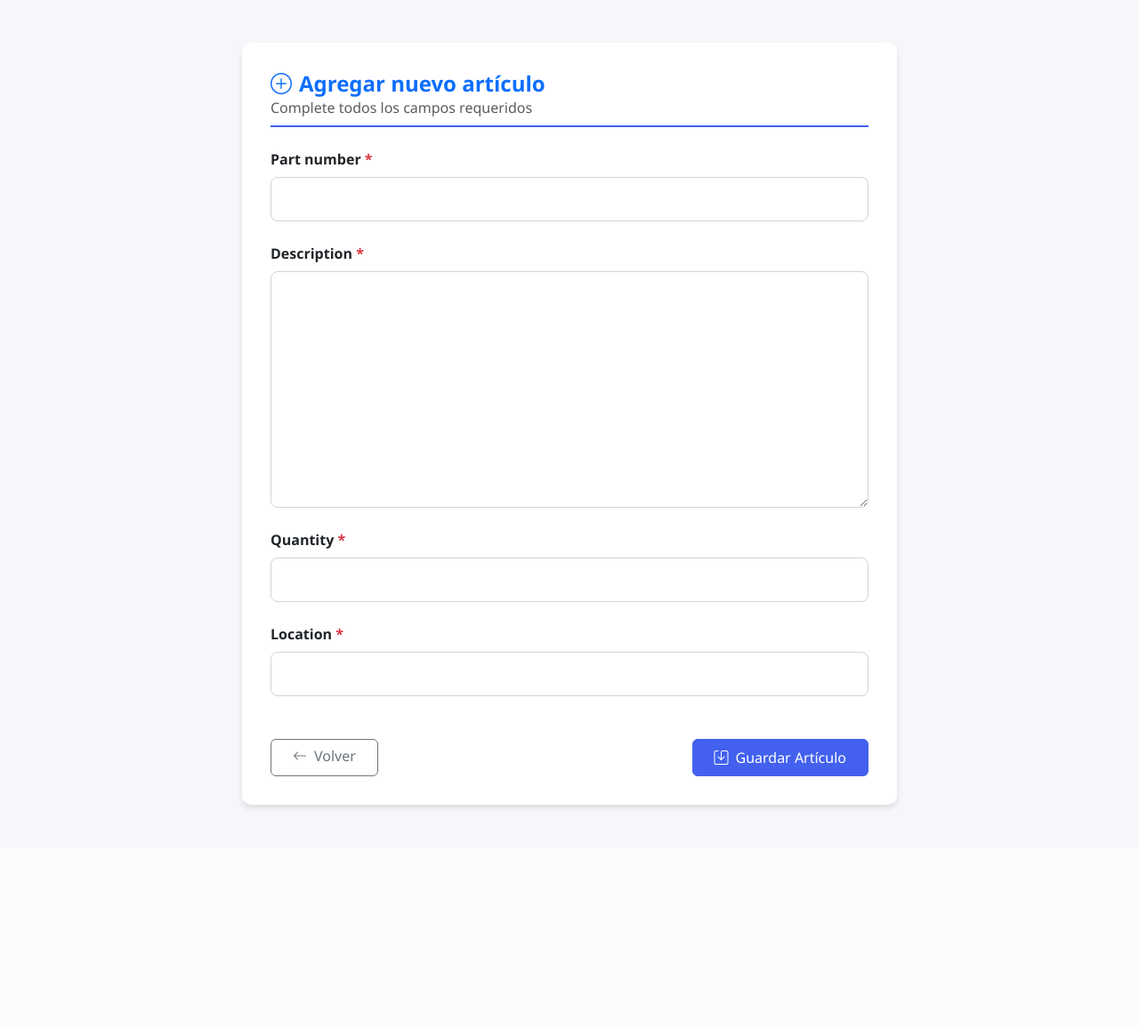
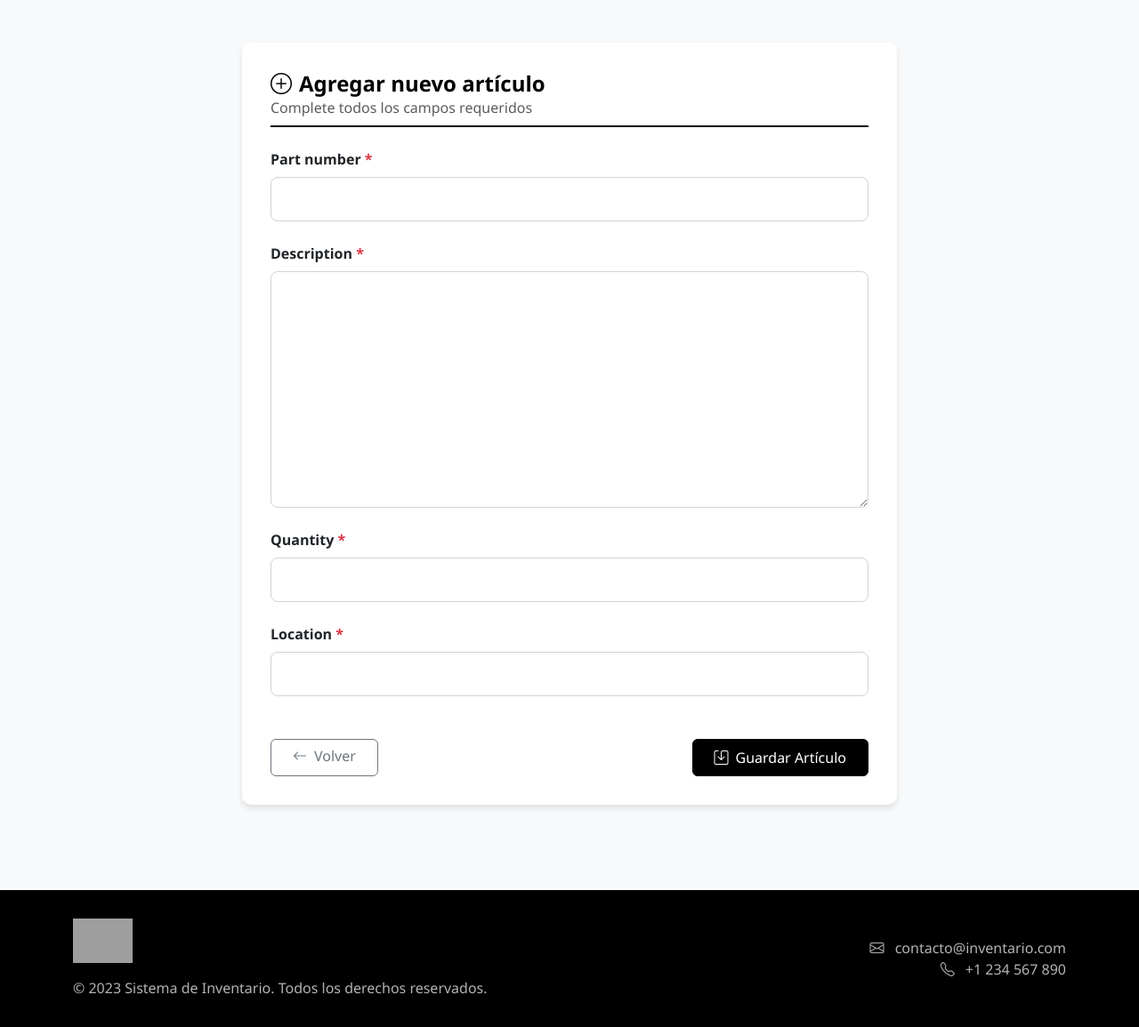
Before and after one commit to Schweitzer-CR/Django-Ingram, a Django app: page /add/ in a window 1280 px wide. Shown: the whole page at 89% size. Before the commit the page ends 911 px from the top, so only its background shows below. Run offline with Django 4.2, Linux system fonts and the light colour scheme; the visitor is signed in with stand-in values (Sample User, id 1); grey boxes are pictures that could not be loaded.

Commit message:
Update add_item.html
add more colors and footer

```diff
--- a/inventory_django_full/inventory/templates/inventory/add_item.html
+++ b/inventory_django_full/inventory/templates/inventory/add_item.html
@@ -9,22 +9,30 @@
     <link href="https://cdn.jsdelivr.net/npm/bootstrap-icons@1.10.0/font/bootstrap-icons.css" rel="stylesheet">
     <style>
         :root {
-            --primary-color: #4361ee;
-            --secondary-color: #3f37c9;
-            --accent-color: #4cc9f0;
+            --dark-color: #212529;
             --light-color: #f8f9fa;
-            --dark-color: #212529;
+            --gray-color: #6c757d;
+            --black-color: #000000;
+            --white-color: #ffffff;
         }
 
         body {
-            background-color: #f5f7fa;
+            background-color: #f8f9fa;
             font-family: 'Segoe UI', Tahoma, Geneva, Verdana, sans-serif;
+            display: flex;
+            flex-direction: column;
+            min-height: 100vh;
+        }
+
+        .main-content {
+            flex: 1;
         }
 
         .card-shadow {
             box-shadow: 0 4px 6px rgba(0, 0, 0, 0.1);
             border-radius: 10px;
             border: none;
+            background-color: var(--white-color);
         }
 
         .form-container {
@@ -49,29 +57,51 @@
         }
 
         .form-control:focus, .form-select:focus {
-            border-color: var(--primary-color);
-            box-shadow: 0 0 0 0.25rem rgba(67, 97, 238, 0.25);
+            border-color: var(--black-color);
+            box-shadow: 0 0 0 0.2rem rgba(33, 37, 41, 0.1);
         }
 
         .btn-primary-custom {
-            background-color: var(--primary-color);
-            border-color: var(--primary-color);
+            background-color: var(--black-color);
+            border-color: var(--black-color);
+            color: white;
             padding: 0.5rem 1.5rem;
         }
 
         .btn-primary-custom:hover {
-            background-color: var(--secondary-color);
-            border-color: var(--secondary-color);
+            background-color: var(--dark-color);
+            border-color: var(--dark-color);
         }
 
         .title-section {
-            border-bottom: 2px solid var(--primary-color);
+            border-bottom: 2px solid var(--black-color);
             padding-bottom: 0.5rem;
             margin-bottom: 1.5rem;
+        }
+
+        .text-primary {
+            color: var(--black-color) !important;
+        }
+
+        .footer {
+            background-color: var(--black-color);
+            color: white;
+            padding: 2rem 0;
+            margin-top: 3rem;
+        }
+
+        .footer-logo {
+            height: 50px;
+            margin-bottom: 1rem;
+        }
+
+        .footer-text {
+            color: rgba(255, 255, 255, 0.7);
         }
     </style>
 </head>
 <body>
+    <div class="main-content">
         <div class="container py-5">
             <div class="row justify-content-center">
                 <div class="col-lg-8">
@@ -109,7 +139,7 @@
                                 <a href="{% url 'inventory' %}" class="btn btn-outline-secondary px-4">
                                     <i class="bi bi-arrow-left me-2"></i>Volver
                                 </a>
-                            <button type="submit" class="btn btn-primary-custom text-white px-4">
+                                <button type="submit" class="btn btn-primary-custom px-4">
                                     <i class="bi bi-save me-2"></i>Guardar Artículo
                                 </button>
                             </div>
@@ -118,6 +148,25 @@
                 </div>
             </div>
         </div>
+    </div>
+
+    <footer class="footer">
+        <div class="container">
+            <div class="row align-items-center">
+                <div class="col-md-6 text-center text-md-start">
+                    <img src="https://encrypted-tbn0.gstatic.com/images?q=tbn:ANd9GcRGUrFcm28So2VarQwQFoHXIssOKpbL8UyCYzJSNUTGDcXaVq5vB55AWktW4UGCV6MnPw&usqp=CAU"
+                         alt="Logo" class="footer-logo">
+                    <p class="footer-text mb-0">© 2023 Sistema de Inventario. Todos los derechos reservados.</p>
+                </div>
+                <div class="col-md-6 text-center text-md-end mt-3 mt-md-0">
+                    <p class="footer-text mb-0">
+                        <i class="bi bi-envelope me-2"></i> contacto@inventario.com<br>
+                        <i class="bi bi-telephone me-2"></i> +1 234 567 890
+                    </p>
+                </div>
+            </div>
+        </div>
+    </footer>
 
     <script src="https://cdn.jsdelivr.net/npm/bootstrap@5.3.0/dist/js/bootstrap.bundle.min.js"></script>
     <script>
```
Lines whose indentation alone changed are shown as unchanged.
